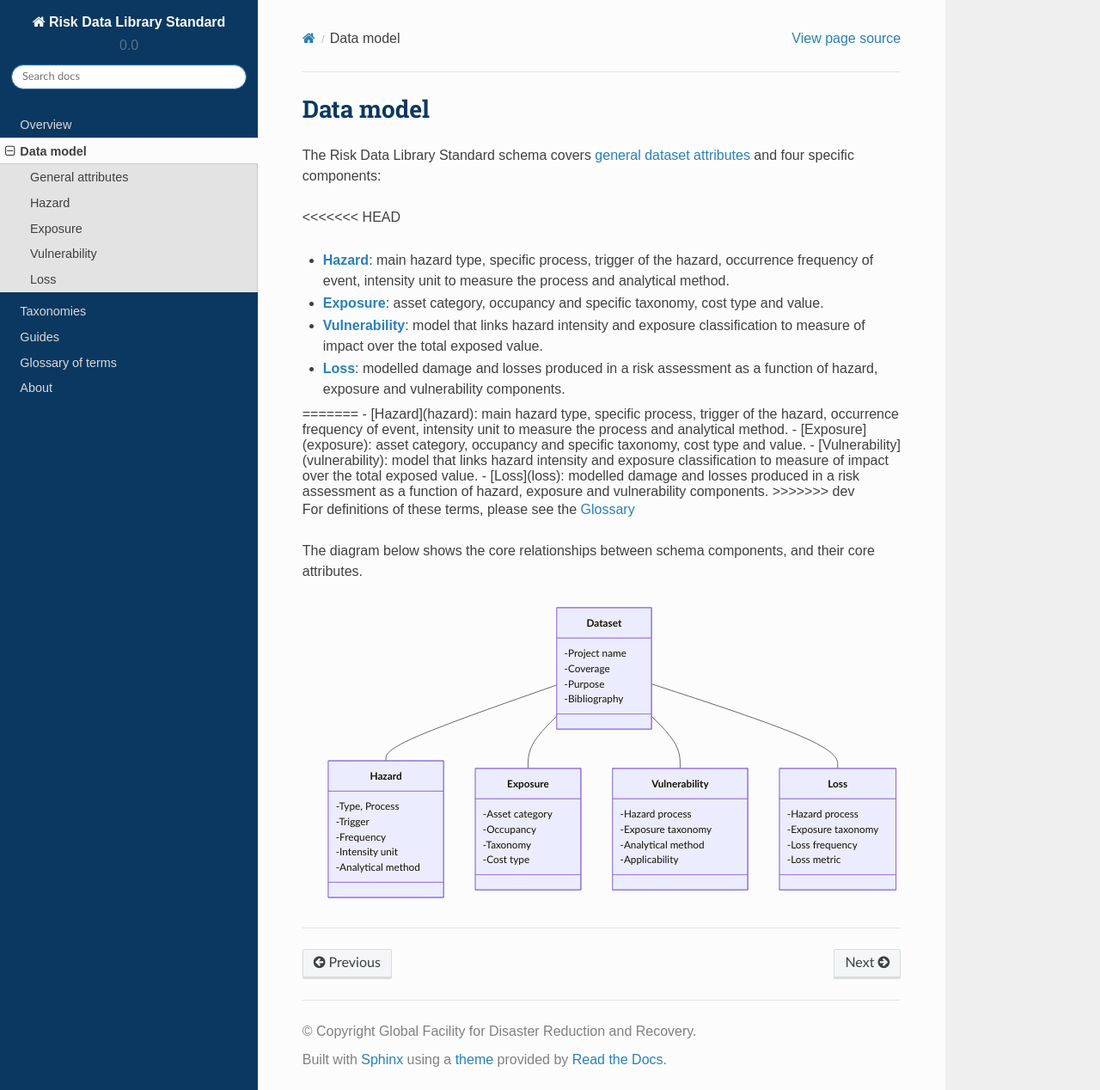
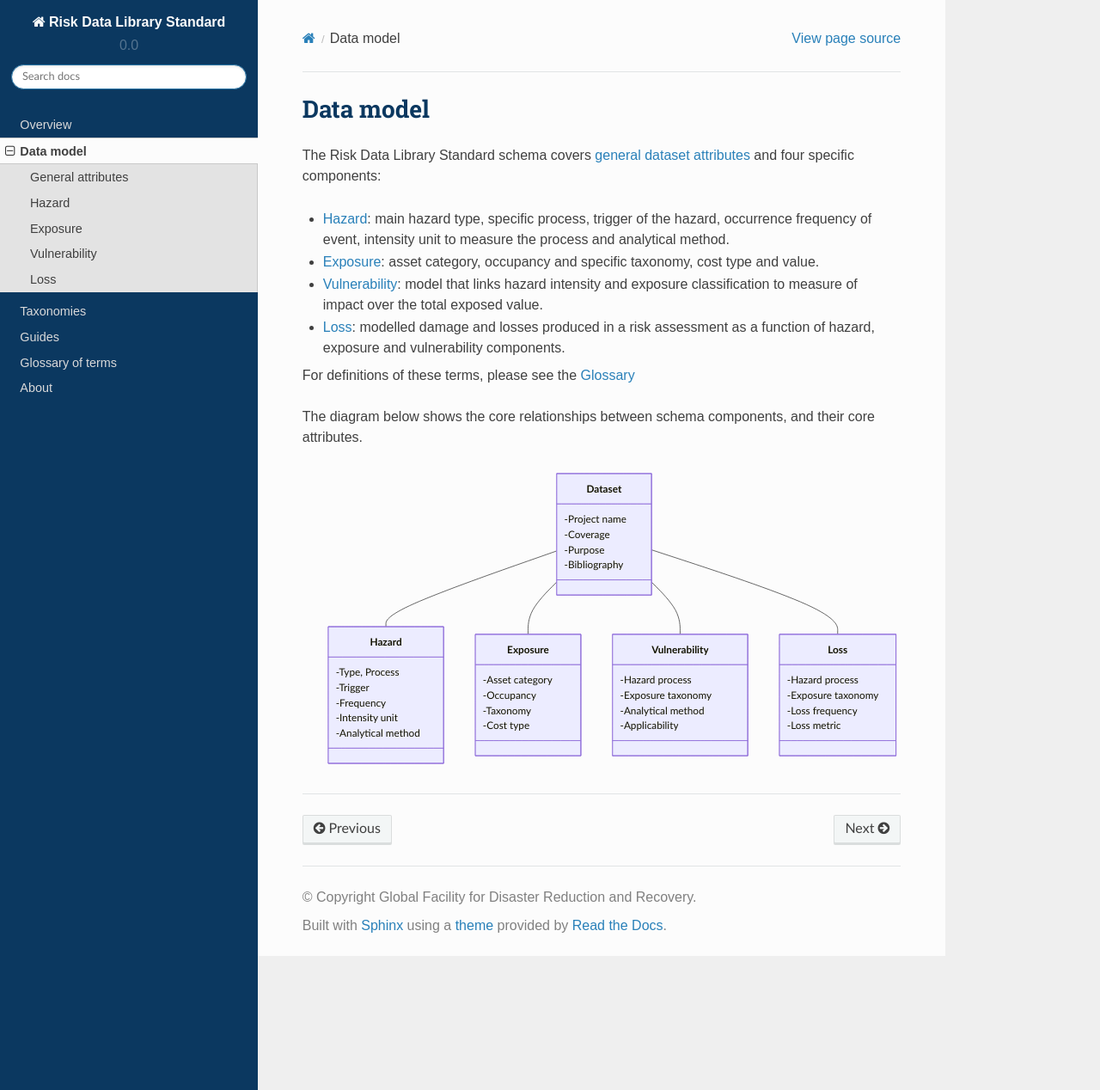
Before and after one commit to GFDRR/rdl-standard, a Sphinx documentation site: the page built from docs/data_model/index.md, in a window 1280 px wide and 1268 px high. Shown: the whole window at 86% size. Built offline with Sphinx 7.4.7 and the Read the Docs theme 2.0.0, drawn with Linux system fonts in a browser that asks for light colours.

Commit message:
data_model/index.md: correction to merge conflicts

```diff
--- a/docs/data_model/index.md
+++ b/docs/data_model/index.md
@@ -2,20 +2,10 @@
 
 The Risk Data Library Standard schema covers [general dataset attributes](general) and four specific components:
 
-\<\<\<\<\<\<\< HEAD
-
-- [**Hazard**](hazard.md): main hazard type, specific process, trigger of the hazard, occurrence frequency of event, intensity unit to measure the process and analytical method.
-- [**Exposure**](exposure.md): asset category, occupancy and specific taxonomy, cost type and value.
-- [**Vulnerability**](vulnerability.md): model that links hazard intensity and exposure classification to measure of impact over the total exposed value.
-- [**Loss**](loss.md): modelled damage and losses produced in a risk assessment as a function of hazard, exposure and vulnerability components.
-
-</ul>
-=======
 - [Hazard](hazard): main hazard type, specific process, trigger of the hazard, occurrence frequency of event, intensity unit to measure the process and analytical method.
 - [Exposure](exposure): asset category, occupancy and specific taxonomy, cost type and value.
 - [Vulnerability](vulnerability): model that links hazard intensity and exposure classification to measure of impact over the total exposed value.
 - [Loss](loss): modelled damage and losses produced in a risk assessment as a function of hazard, exposure and vulnerability components.
->>>>>>> dev
 
 For definitions of these terms, please see the [Glossary](https://rdl-standard.readthedocs.io/en/docs.mat/glossary.html)
 
```
